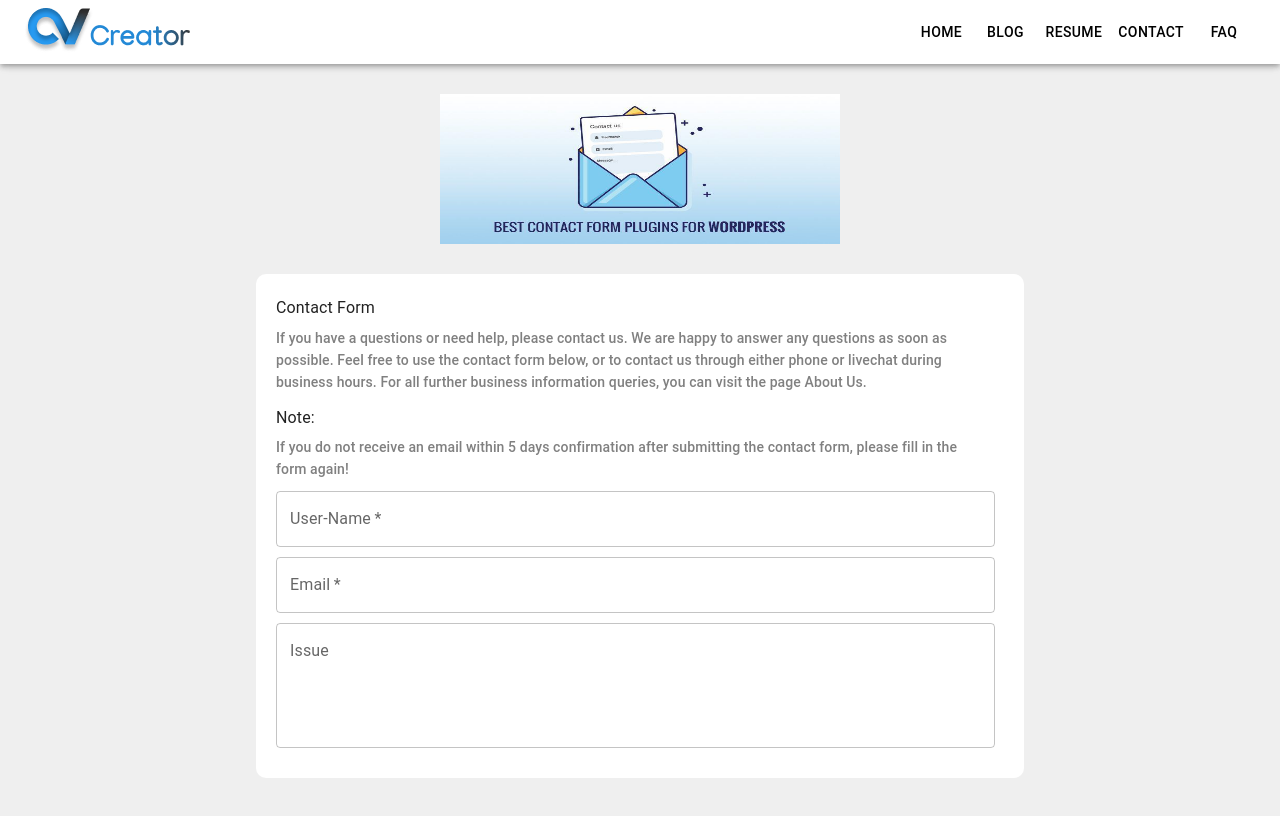
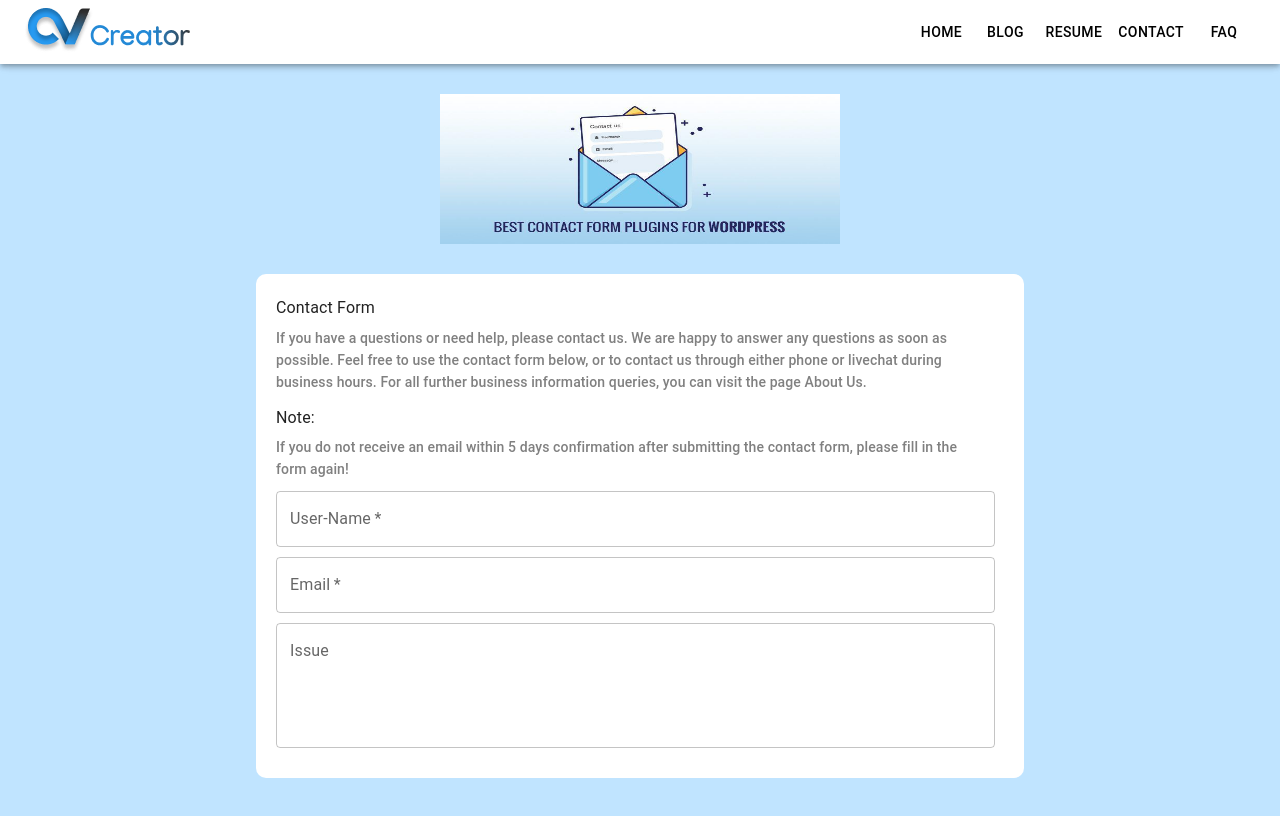
Before and after one commit to Ahmed0-Safwat/CV-Generator, a React (Vite) app: page /contact in a window 1280 px wide. Shown: the top 816 px of the page. Built offline with nearby package versions, Linux system fonts and the light colour scheme.

Commit message:
Contact Changed

```diff
--- a/src/components/Contact/Content.jsx
+++ b/src/components/Contact/Content.jsx
@@ -12,7 +12,7 @@
   return (
     <Stack
       sx={{
-        backgroundColor: "#80808021",
+        backgroundColor: "#34a8ff4f",
       }}
     >
       <Stack>
```
